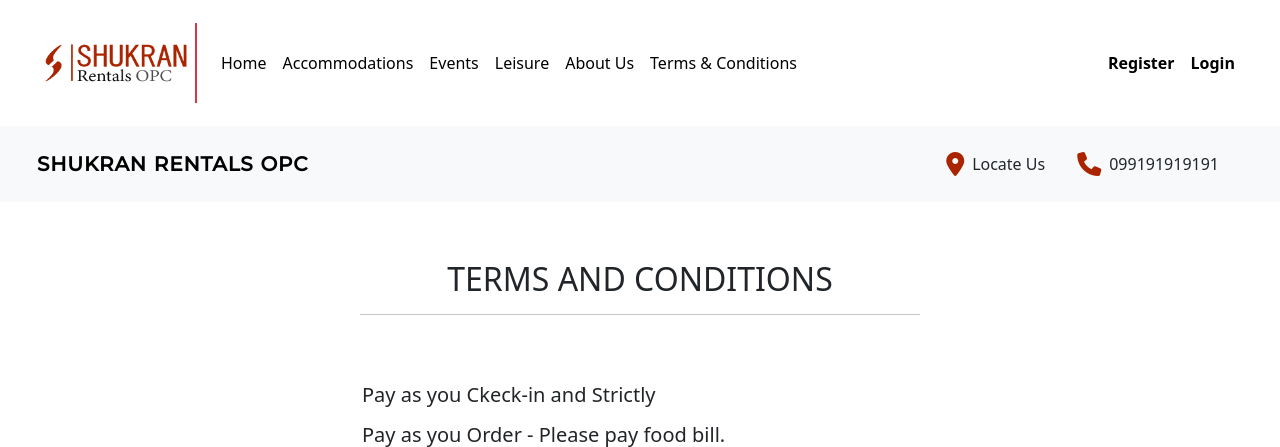
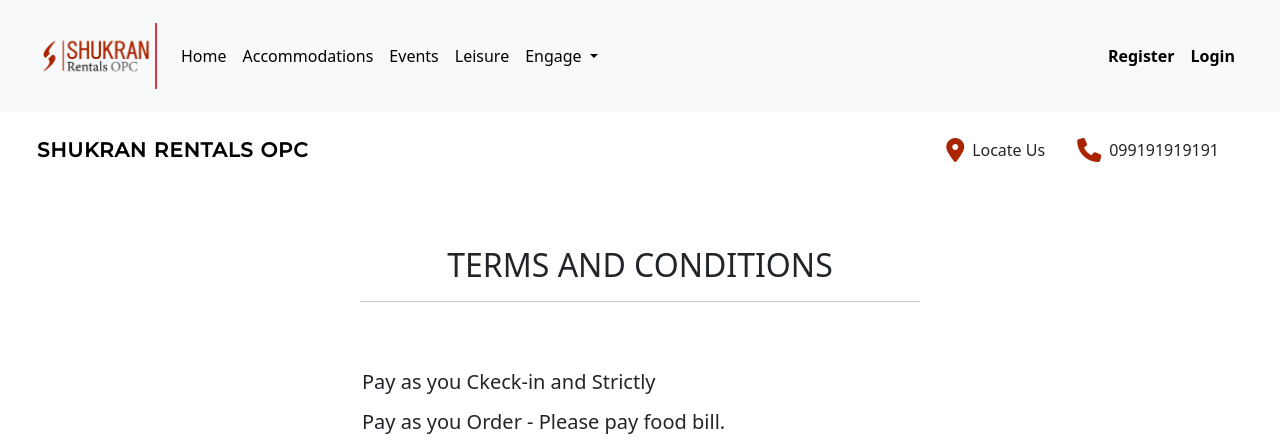
Before and after one commit to mattaniban25/shukran-rentals, a PHP site: page /php/terms.php in a window 1280 px wide. Shown: the top 447 px of the page. Run offline with PHP 8.4, Linux system fonts and the light colour scheme; some libraries are stand-ins or nearby versions; some web fonts are replaced.

Commit message:
some changes........

```diff
--- a/php/header.php
+++ b/php/header.php
@@ -1,33 +1,57 @@
 
 <?php
     echo'
-        <div class="header">
-            <nav class="navbar navbar-expand-lg" style="box-shadow: black 0px 0px 10px 0px;">
-            <div class="container-fluid">
+        <div class="header bg-light sticky-top">
+            <nav class="navbar navbar-expand-lg ">
+                <div class="container-fluid ">
                     <a href="#" class="navbar-brand">
-                <img src="../IMAGES/Logo.png"  width="160" height="80" alt="" class=" border-end border-2 border-danger">
+                    <img src="../IMAGES/Logo.png"  width="120" height="auto" alt="" class=" border-end border-2 border-danger">
                     </a>
                     <button type="button" class="navbar-toggler" data-bs-toggle="collapse" data-bs-target="#navbarCollapse">
                     <span class="navbar-toggler-icon"></span>
                     </button>
                     <div class="collapse navbar-collapse" id="navbarCollapse">
-                <div class="navbar-nav">
+
+                        <ul class="navbar-nav me-auto mb-2 mb-lg-0">
+                            <li class="nav-item">
                                 <a href="../index.php" class="nav-item page-header nav-link">Home</a>
+                            </li>
+                            <li class="nav-item">
                                 <a href="accommodations.php" class="nav-item page-header nav-link">Accommodations</a>
+                            </li>
+                            <li class="nav-item">
                                 <a href="events.php" class="nav-item page-header nav-link">Events</a>
+                            </li>
+                            <li class="nav-item">
                                 <a href="leisure.php" class="nav-item page-header nav-link">Leisure</a>
-                    <a href="about-us.php" class="nav-item page-header nav-link">About Us</a>
-                    <a href="terms.php" class="nav-item page-header nav-link">Terms & Conditions</a>
+                            </li>
+                            <li class="nav-item dropdown">
+                                <a class="nav-item page-header nav-link dropdown-toggle" href="#" role="button" data-bs-toggle="dropdown" aria-expanded="false">
+                                    Engage
+                                </a>
+                                <ul class="dropdown-menu">
+                                    <li><a class="nav-item page-header nav-link dropdown-item" href="about-us.php">About us</a></li>
+                                    <li><a class="nav-item page-header nav-link dropdown-item" href="#">Contact us</a></li>
+                                    <li><a class="nav-item page-header nav-link dropdown-item" href="terms.php">Terms & Conditions</a></li>
+                                </ul>
+                            </li>
+                        </ul>
+                        <div class="d-flex">
+                            <hr class="w-100  text-dark">
                         </div>
-                <div class="navbar-nav ms-auto">
-                    <a href="register.php" class="nav-item page-header nav-link"><strong>Register</strong></a>
-                    <a href="login.php" class="nav-item page-header nav-link"><strong>Login</strong></a>
+                        <div class="d-flex">
+                            <ul class="navbar-nav me-auto mb-2 mb-lg-0">
+                                <li><a href="register.php" class="nav-item page-header nav-link"><strong>Register</strong></a></li>
+                              <li><a href="login.php" class="nav-item page-header nav-link"><strong>Login</strong></a></li>
+                            </ul>
                         </div>
                     </div>
                 </div>
             </nav>
 
-            <nav class="navbar bg-body-tertiary shukran-navbar">
+
+        </div>
+        <nav class="navbar bg-mute shukran-navbar">
                 <div class="container-fluid" id="shukran-navbar">
                     <a class="navbar-brand">SHUKRAN RENTALS OPC</a>
                     <div class="d-flex">
@@ -37,6 +61,5 @@
                     </div>
                 </div>
             </nav>
-        </div>
     ';
 ?>
```
Also changed, not shown: index.php (+49 -28 lines), php/lapagan.php (+35 -0 lines). Lines whose indentation alone changed are shown as unchanged.
